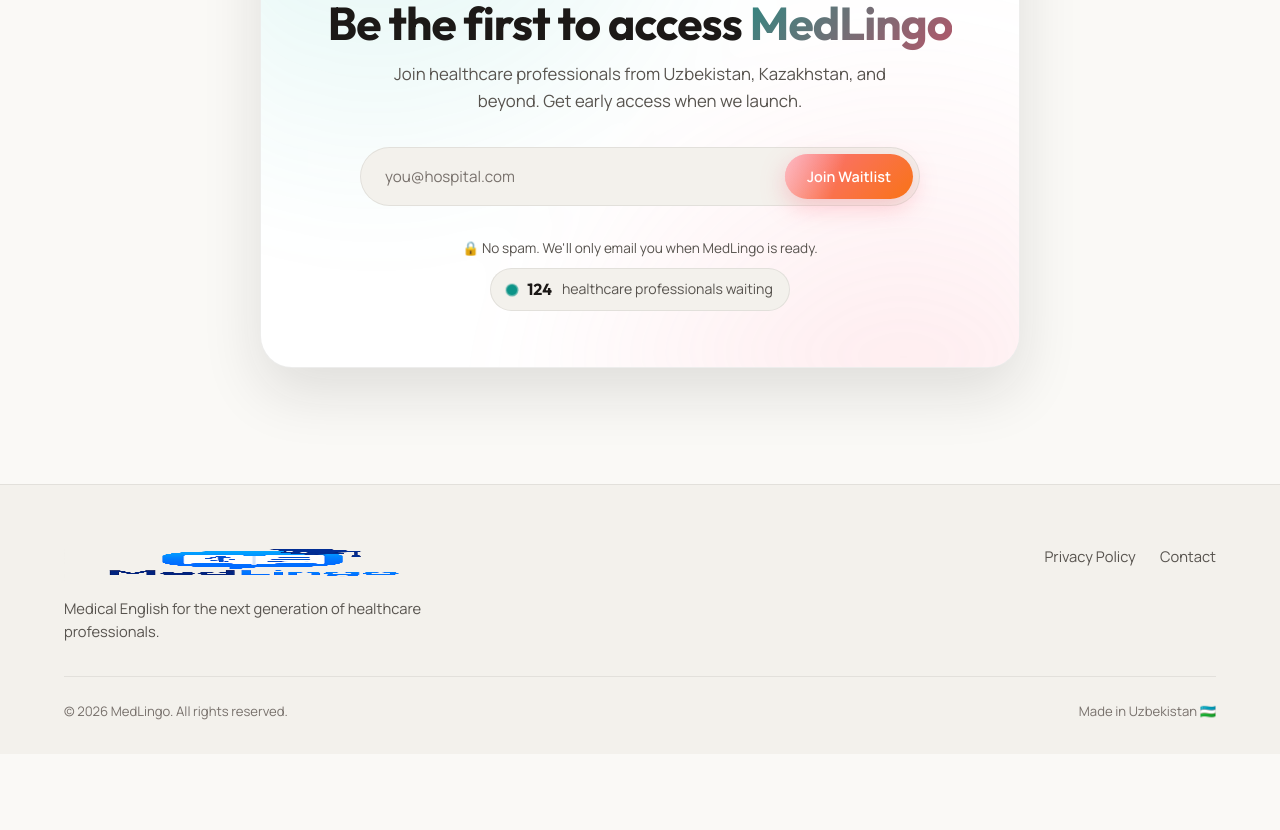
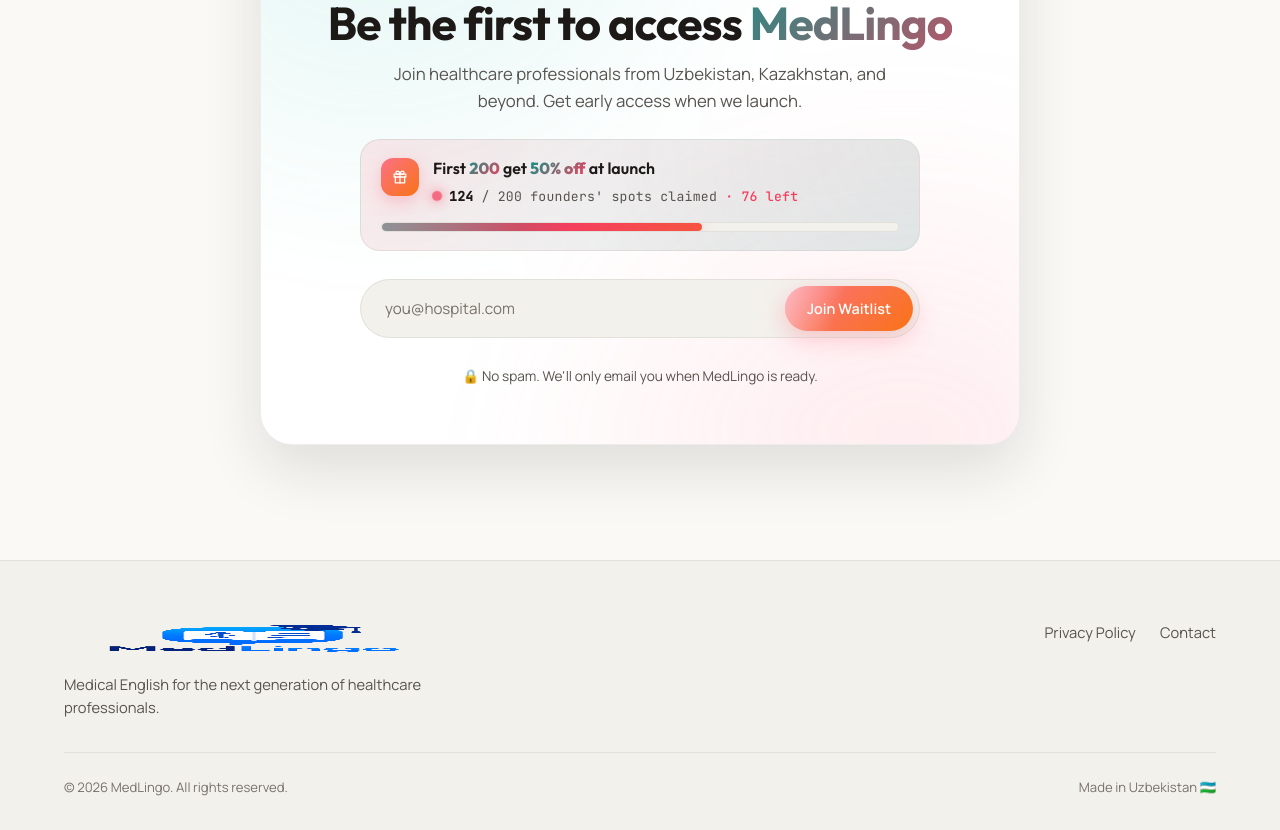
Before and after one commit to Dostonbek9830/medlingo-website, a React (Vite) app: page / in a window 1280 px wide. Shown: the part 4680-5510 px from the top of the page. Before the commit the page ends 5434 px from the top, so only its background shows below. Built offline with nearby package versions, Linux system fonts and the light colour scheme.

Commit message:
auto-commit for a38b5463-011a-41db-8041-48baa1fa090d

```diff
--- a/src/components/Waitlist.css
+++ b/src/components/Waitlist.css
@@ -42,9 +42,148 @@
 
 .waitlist__subtext {
   max-width: 520px;
-  margin: 0 auto 32px;
+  margin: 0 auto 24px;
   font-size: 1.05rem;
   color: var(--text-secondary);
+}
+
+/* Early access perk */
+.waitlist__perk {
+  max-width: 560px;
+  margin: 0 auto 28px;
+  padding: 18px 20px;
+  border-radius: 20px;
+  background: linear-gradient(135deg, var(--accent-coral-dim), var(--accent-mint-dim));
+  border: 1px solid var(--border-primary);
+  text-align: left;
+  position: relative;
+  overflow: hidden;
+}
+
+.waitlist__perk::before {
+  content: '';
+  position: absolute;
+  inset: 0;
+  background: radial-gradient(circle at 100% 0%, var(--accent-coral-dim) 0%, transparent 60%);
+  pointer-events: none;
+  opacity: 0.6;
+}
+
+.waitlist__perk-head {
+  display: flex;
+  gap: 14px;
+  align-items: flex-start;
+  position: relative;
+  z-index: 1;
+  margin-bottom: 14px;
+}
+
+.waitlist__perk-tag {
+  flex-shrink: 0;
+  width: 38px;
+  height: 38px;
+  border-radius: 12px;
+  display: inline-flex;
+  align-items: center;
+  justify-content: center;
+  background: linear-gradient(135deg, var(--accent-coral), #f97316);
+  color: #fff;
+  box-shadow: 0 6px 18px rgba(251, 113, 133, 0.35);
+}
+
+.waitlist__perk-copy {
+  flex: 1;
+  min-width: 0;
+}
+
+.waitlist__perk-title {
+  margin: 0;
+  font-family: 'Outfit', sans-serif;
+  font-weight: 600;
+  font-size: 1rem;
+  color: var(--text-primary);
+  line-height: 1.35;
+}
+
+.waitlist__perk-title strong {
+  background: var(--gradient-text);
+  -webkit-background-clip: text;
+  background-clip: text;
+  -webkit-text-fill-color: transparent;
+  color: transparent;
+  font-weight: 800;
+}
+
+.waitlist__perk-sub {
+  margin: 6px 0 0;
+  display: inline-flex;
+  align-items: center;
+  gap: 8px;
+  flex-wrap: wrap;
+  font-size: 0.82rem;
+  color: var(--text-secondary);
+  font-family: 'JetBrains Mono', monospace;
+  letter-spacing: 0.02em;
+}
+
+.waitlist__perk-sub strong {
+  color: var(--text-primary);
+  font-weight: 600;
+}
+
+.waitlist__perk-remaining {
+  color: var(--accent-coral-strong);
+  font-weight: 500;
+}
+
+.waitlist__perk-status-dot {
+  width: 8px;
+  height: 8px;
+  border-radius: 50%;
+  background: var(--accent-coral-strong);
+  box-shadow: 0 0 10px var(--accent-coral-strong);
+  animation: pulse-dot 1.8s ease-in-out infinite;
+}
+
+.waitlist__perk-bar {
+  position: relative;
+  z-index: 1;
+  height: 10px;
+  border-radius: 999px;
+  background: var(--bg-secondary);
+  border: 1px solid var(--border-primary);
+  overflow: hidden;
+}
+
+.waitlist__perk-bar-fill {
+  display: block;
+  height: 100%;
+  border-radius: inherit;
+  background: linear-gradient(90deg, var(--accent-mint-strong), var(--accent-coral-strong), #f97316);
+  background-size: 200% 100%;
+  box-shadow: 0 0 16px rgba(251, 113, 133, 0.45);
+  transition: width 1.4s cubic-bezier(0.16, 1, 0.3, 1);
+  animation: gradient-shimmer 4s ease infinite;
+}
+
+.waitlist__perk-bar-shine {
+  position: absolute;
+  inset: 0;
+  border-radius: inherit;
+  background: linear-gradient(110deg, transparent 30%, rgba(255, 255, 255, 0.35) 50%, transparent 70%);
+  background-size: 200% 100%;
+  background-position: -100% 0;
+  animation: bar-shine 3.2s ease-in-out infinite;
+  pointer-events: none;
+}
+
+[data-theme="dark"] .waitlist__perk-bar-shine {
+  background: linear-gradient(110deg, transparent 30%, rgba(255, 255, 255, 0.14) 50%, transparent 70%);
+}
+
+@keyframes bar-shine {
+  0% { background-position: -100% 0; }
+  60%, 100% { background-position: 200% 0; }
 }
 
 .waitlist__form {
@@ -135,50 +274,13 @@
 }
 
 .waitlist__meta {
-  margin-top: 32px;
+  margin-top: 28px;
   display: flex;
   flex-direction: column;
   gap: 8px;
   align-items: center;
   font-size: 0.85rem;
   color: var(--text-muted);
-}
-
-.waitlist__counter {
-  display: inline-flex;
-  align-items: center;
-  gap: 10px;
-  padding: 8px 16px;
-  border-radius: 999px;
-  border: 1px solid var(--border-primary);
-  background: var(--bg-secondary);
-  color: var(--text-secondary);
-  font-size: 0.88rem;
-}
-
-.waitlist__counter strong {
-  color: var(--text-primary);
-  font-family: 'Outfit', sans-serif;
-  font-weight: 700;
-  font-size: 1rem;
-}
-
-.waitlist__counter-pulse {
-  position: relative;
-  width: 10px;
-  height: 10px;
-  border-radius: 50%;
-  background: var(--accent-mint-strong);
-}
-
-.waitlist__counter-pulse::after {
-  content: '';
-  position: absolute;
-  inset: 0;
-  border-radius: inherit;
-  background: var(--accent-mint-strong);
-  opacity: 0.6;
-  animation: pulse-dot 1.8s ease-in-out infinite;
 }
 
 @media (max-width: 600px) {
--- a/src/components/Waitlist.jsx
+++ b/src/components/Waitlist.jsx
@@ -4,6 +4,8 @@ import "./Waitlist.css";
 
 const formspreeUrl = "https://formspree.io/f/mkoaqgbr";
 const TARGET_COUNT = 124;
+const PERK_CAPACITY = 200;
+const PERK_DISCOUNT = 50;
 
 function Waitlist() {
   const [email, setEmail] = useState("");
@@ -69,6 +71,38 @@ function Waitlist() {
             Join healthcare professionals from Uzbekistan, Kazakhstan, and beyond. Get early access when we launch.
           </p>
 
+          <div className="waitlist__perk" data-testid="waitlist-perk">
+            <div className="waitlist__perk-head">
+              <span className="waitlist__perk-tag" aria-hidden="true">
+                <svg width="14" height="14" viewBox="0 0 24 24" fill="none" stroke="currentColor" strokeWidth="2.2" strokeLinecap="round" strokeLinejoin="round"><path d="M20 12V22H4V12"/><path d="M22 7H2V12H22V7Z"/><path d="M12 22V7"/><path d="M12 7H7.5C6.83696 7 6.20107 6.73661 5.73223 6.26777C5.26339 5.79893 5 5.16304 5 4.5C5 3.83696 5.26339 3.20107 5.73223 2.73223C6.20107 2.26339 6.83696 2 7.5 2C11 2 12 7 12 7Z"/><path d="M12 7H16.5C17.163 7 17.7989 6.73661 18.2678 6.26777C18.7366 5.79893 19 5.16304 19 4.5C19 3.83696 18.7366 3.20107 18.2678 2.73223C17.7989 2.26339 17.163 2 16.5 2C13 2 12 7 12 7Z"/></svg>
+              </span>
+              <div className="waitlist__perk-copy">
+                <p className="waitlist__perk-title">
+                  First <strong>{PERK_CAPACITY}</strong> get <strong>{PERK_DISCOUNT}% off</strong> at launch
+                </p>
+                <p className="waitlist__perk-sub" data-testid="waitlist-perk-status">
+                  <span className="waitlist__perk-status-dot" aria-hidden="true" />
+                  <strong>{count}</strong> / {PERK_CAPACITY} founders&apos; spots claimed
+                  <span className="waitlist__perk-remaining"> · {Math.max(PERK_CAPACITY - count, 0)} left</span>
+                </p>
+              </div>
+            </div>
+            <div
+              className="waitlist__perk-bar"
+              role="progressbar"
+              aria-label="Founder's discount capacity"
+              aria-valuemin={0}
+              aria-valuemax={PERK_CAPACITY}
+              aria-valuenow={count}
+            >
+              <span
+                className="waitlist__perk-bar-fill"
+                style={{ width: `${Math.min((count / PERK_CAPACITY) * 100, 100)}%` }}
+              />
+              <span className="waitlist__perk-bar-shine" aria-hidden="true" />
+            </div>
+          </div>
+
           {!submitted ? (
             <form
               className="waitlist__form"
@@ -115,10 +149,6 @@ function Waitlist() {
             <p className="waitlist__note">
               <span aria-hidden="true">🔒</span> No spam. We&apos;ll only email you when MedLingo is ready.
             </p>
-            <p className="waitlist__counter" data-testid="waitlist-counter">
-              <span className="waitlist__counter-pulse" aria-hidden="true" />
-              <strong>{count}</strong> healthcare professionals waiting
-            </p>
           </div>
         </div>
       </div>
```
